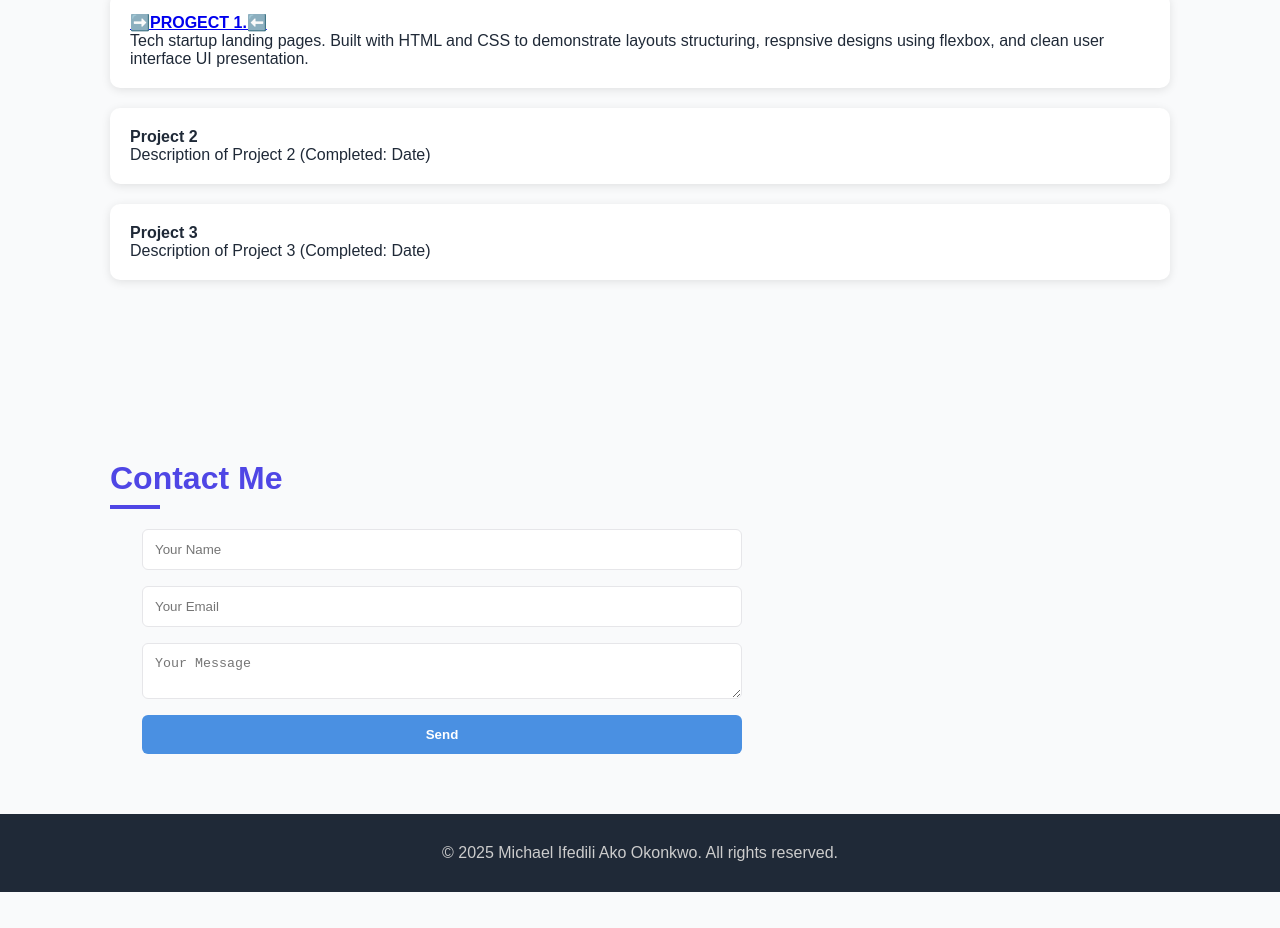
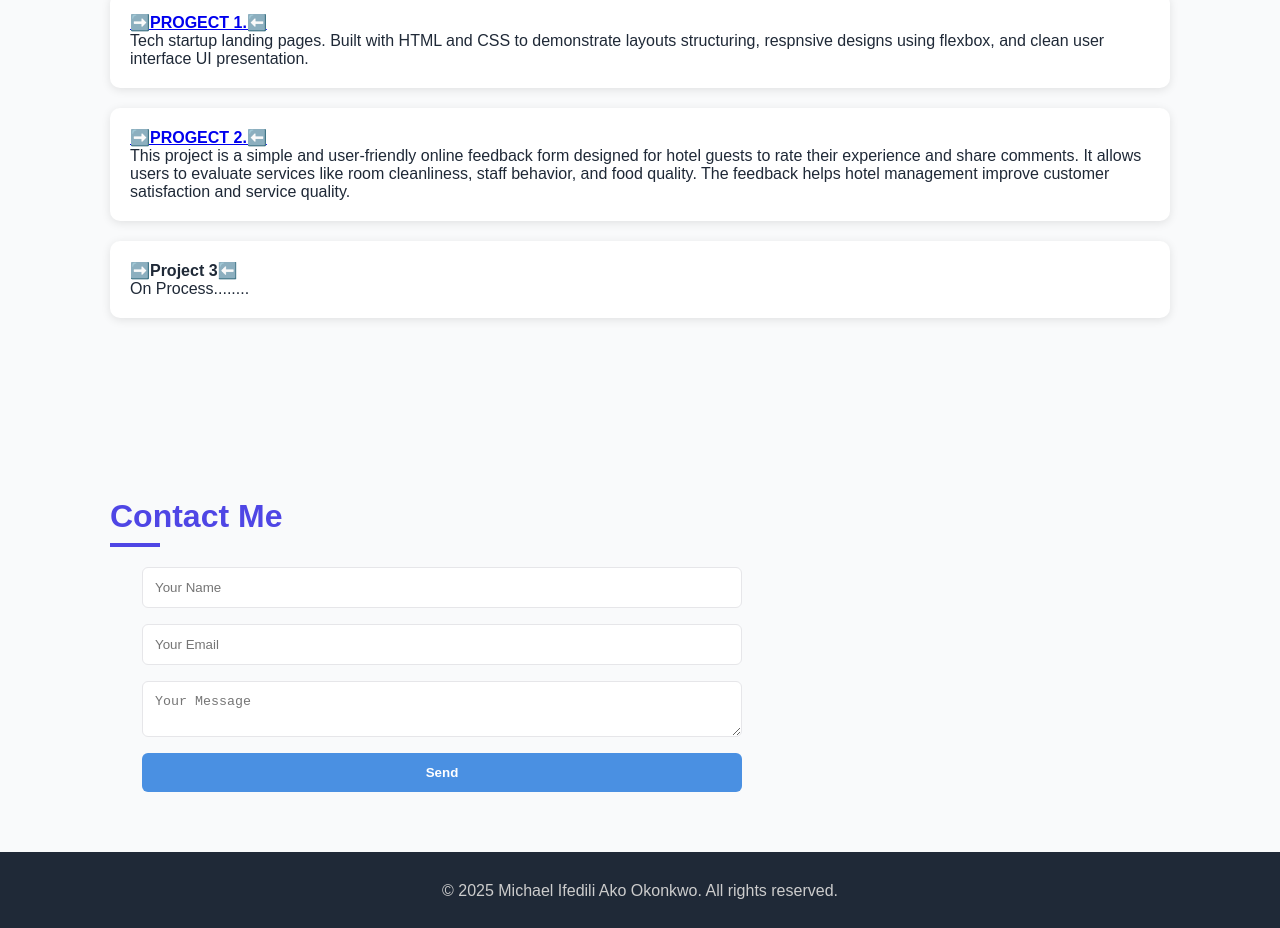
Before and after one commit to Michael-Ifedili/My-Portfolio-, a plain HTML site: page index.html in a window 1280 px wide. Shown: the part 1180-2108 px from the top of the page. Before the commit the page ends 2072 px from the top, so only its background shows below. Drawn offline with Linux system fonts and the light colour scheme.

Commit message:
index.html

```diff
--- a/index.html
+++ b/index.html
@@ -51,12 +51,12 @@
     <p>Tech startup landing pages. Built with HTML and CSS to demonstrate layouts structuring, respnsive designs using flexbox, and clean user interface UI presentation.</p>
     </div>
     <div class="project-card">
-      <strong>Project 2</strong>
-      <p>Description of Project 2 (Completed: Date)</p>
+    <a href="https://michael-ifedili.github.io/Hotel-feedback-form/" target="_blank"><strong>➡️PROGECT 2.⬅️</strong></a>
+      <p>This project is a simple and user-friendly online feedback form designed for hotel guests to rate their experience and share comments. It allows users to evaluate services like room cleanliness, staff behavior, and food quality. The feedback helps hotel management improve customer satisfaction and service quality.</p>
     </div>
     <div class="project-card">
-      <strong>Project 3</strong>
-      <p>Description of Project 3 (Completed: Date)</p>
+      <strong>➡️Project 3⬅️</strong>
+      <p>On Process........</p>
     </div>
   </section>
 
```
